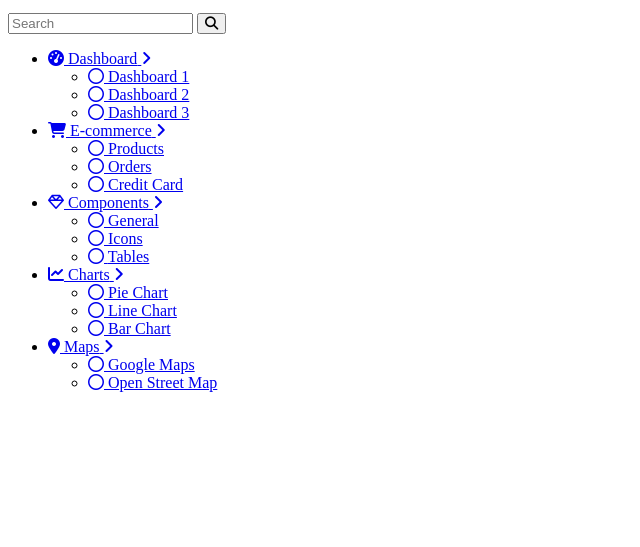
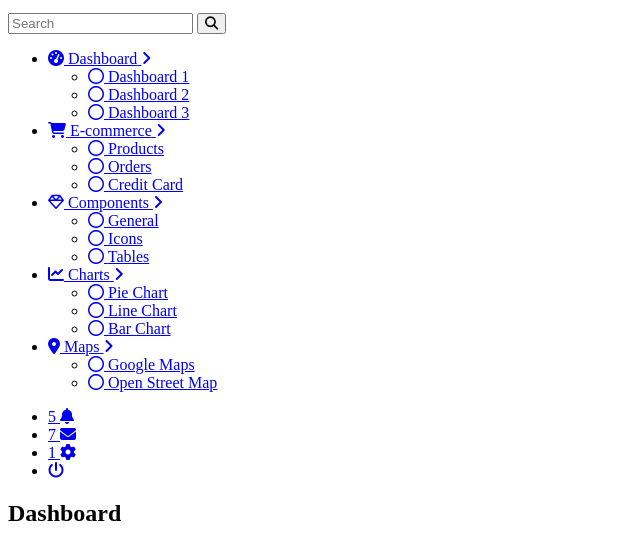
Before and after one commit to AndreiScafi/Sidebar-Menu, a plain HTML site: page index.html in a window 1280 px wide. Shown: the part 630-1177 px from the top of the page, without its empty margins (0-640 px from the left). Before the commit the page ends 1038 px from the top, so only its background shows below. Drawn offline with Linux system fonts and the light colour scheme.

Commit message:
Adding HTML structure part 2

```diff
--- a/index.html
+++ b/index.html
@@ -168,7 +168,38 @@
                     </ul>
                 </li>
             </ul>
+
+            <ul class="bottom-list">
+                <li class="bottom-list-item">
+                    <a href="#" class="bottom-list-link">
+                        <span>5</span>
+                        <i class="fas fa-bell"></i>
+                    </a>
+                </li>
+                <li class="bottom-list-item">
+                    <a href="#" class="bottom-list-link">
+                        <span>7</span>
+                        <i class="fas fa-envelope"></i>
+                    </a>
+                </li>
+                <li class="bottom-list-item">
+                    <a href="#" class="bottom-list-link">
+                        <span>1</span>
+                        <i class="fas fa-cog"></i>
+                    </a>
+                </li>
+                <li class="bottom-list-item">
+                    <a href="#" class="bottom-list-link">
+                        <i class="fas fa-power-off"></i>
+                    </a>
+                </li>
+            </ul>
         </nav>
+        <section class="main-section">
+            <header class="header">
+                <h1 class="heading">Dashboard</h1>
+            </header>
+        </section>
     </div>
     <script src="./script.js"></script>
 </body>
```
